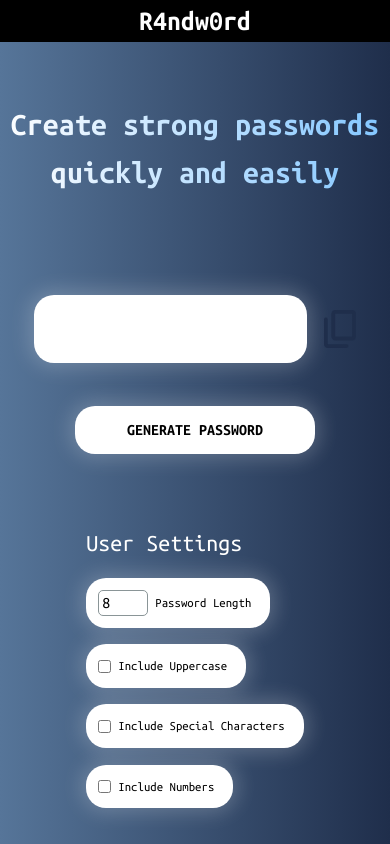
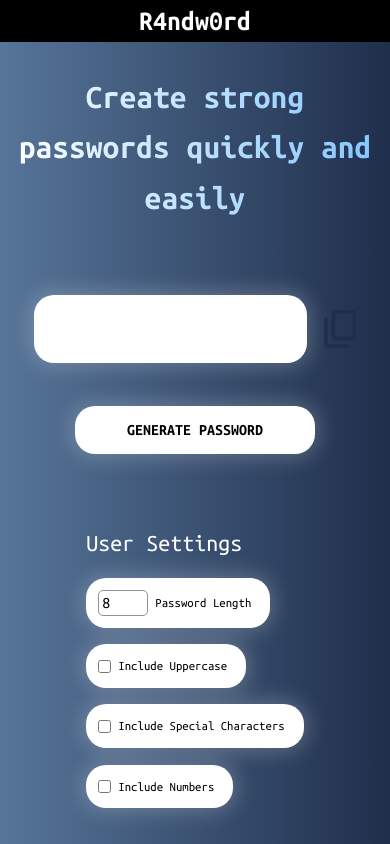
Before and after one commit to pokaneprishel/r4ndw0rd-vue, a Vue app: page / in a window 390 px wide. Shown: the top 844 px of the page. Built offline with nearby package versions, Linux system fonts and the light colour scheme.

Commit message:
fix - debugging

```diff
--- a/src/App.vue
+++ b/src/App.vue
@@ -327,7 +327,7 @@ footer {
   }
 
   h1 {
-    font-size: 2.5rem;
+    font-size: 2.4rem;
     padding: 10px;
   }
 }
@@ -335,7 +335,9 @@ footer {
 // Адаптив для мобильных устройств
 @media screen and (max-width: 510px) {
   h1 {
-    font-size: 2rem;
+    font-size: 2.1rem;
   }
 }
+
+
 </style>
```
